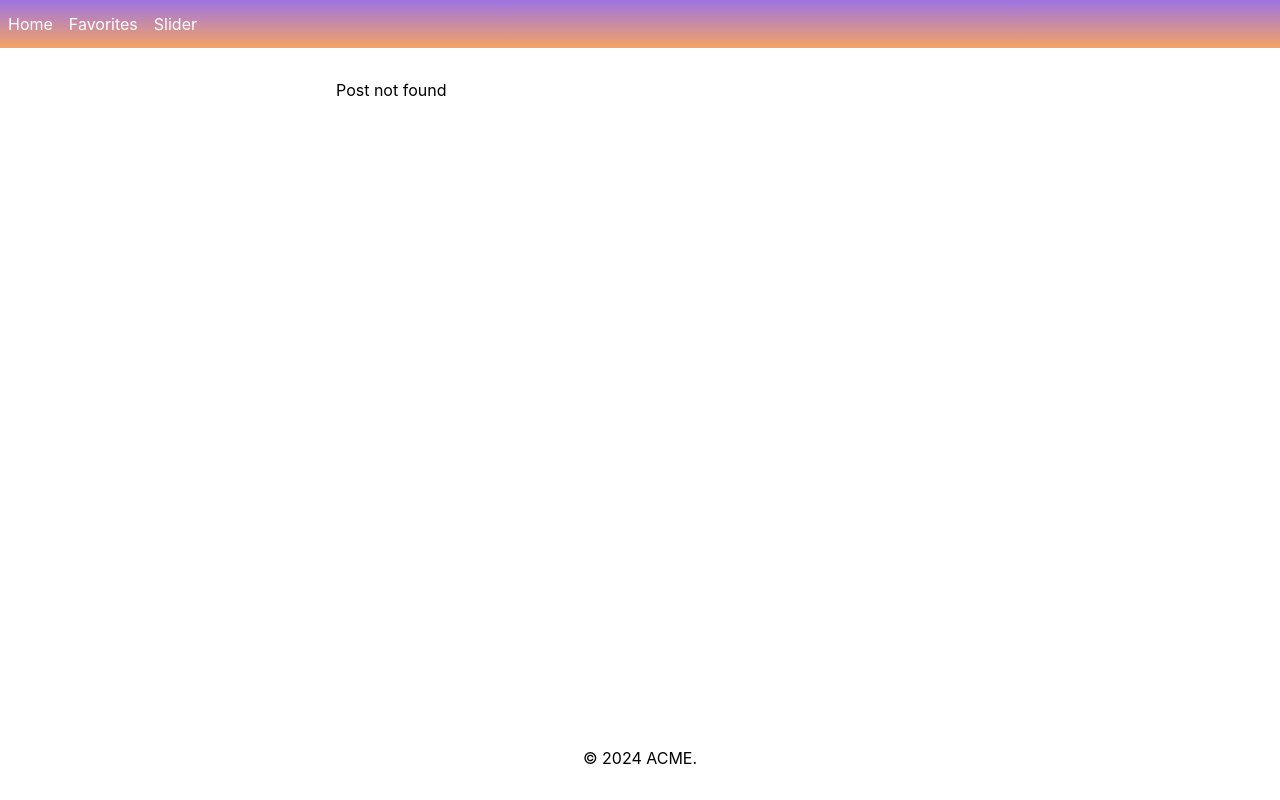
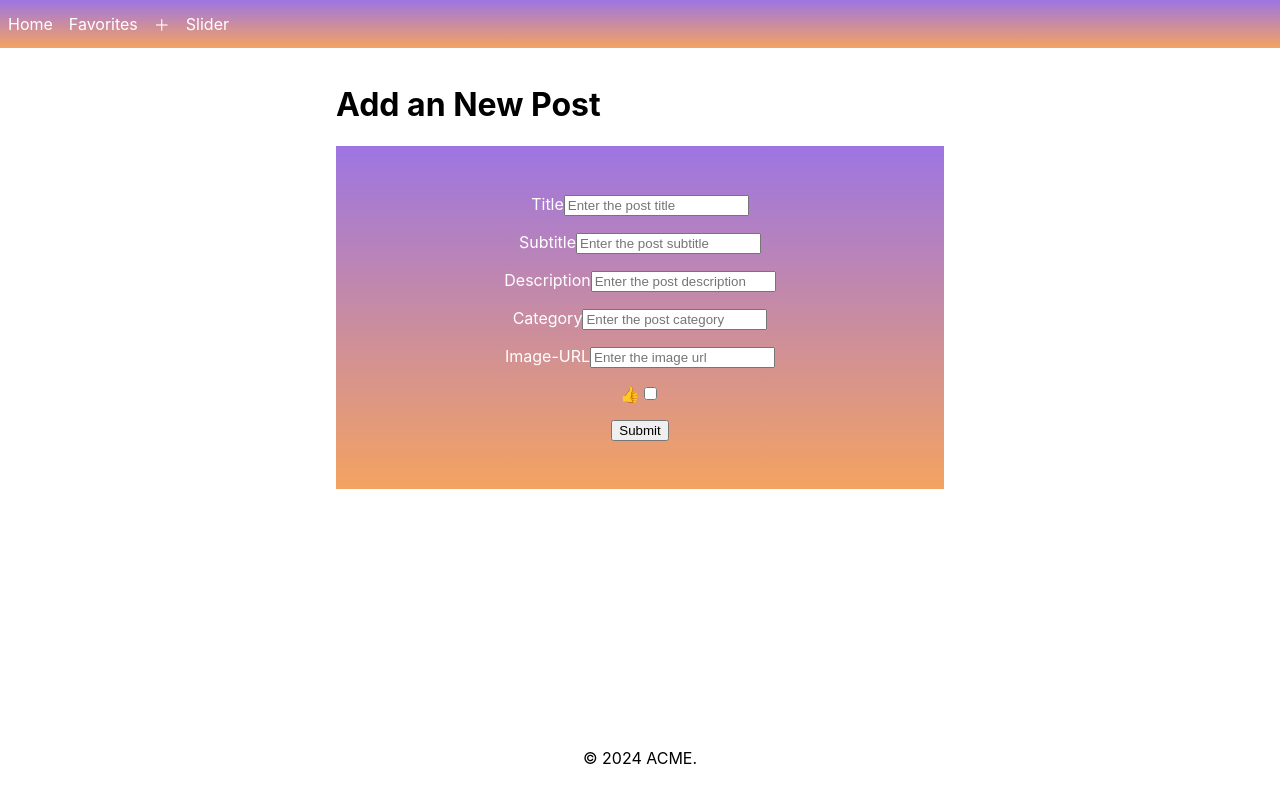
Before and after one commit to NikCrmr/CRUD-Recap-blogposts, a Next.js app: page /posts/new in a window 1280 px wide. Before the commit this address had no page. Built offline with nearby package versions, Linux system fonts and the light colour scheme.

Commit message:
add newPost functionality

```diff
--- /dev/null
+++ b/components/Form.js
@@ -0,0 +1,72 @@
+import styles from "./Form.module.css";
+import { useState } from "react";
+
+export default function Form({ currentPost, onSubmit }) {
+  const [isChecked, setChecked] = useState(currentPost?.isFavorite);
+  function handleSubmit(event) {
+    event.preventDefault();
+    const data = Object.fromEntries(new FormData(event.target));
+    onSubmit(data);
+    console.log("newData", data);
+  }
+
+  return (
+    <>
+      <form onSubmit={handleSubmit} className={styles.form}>
+        <label>
+          Title
+          <input
+            name="title"
+            required
+            placeholder="Enter the post title"
+            defaultValue={currentPost?.title}
+          ></input>
+        </label>
+        <label>
+          Subtitle
+          <input
+            name="subtitle"
+            placeholder="Enter the post subtitle"
+            defaultValue={currentPost?.subtitle}
+          ></input>
+        </label>
+        <label>
+          Description
+          <input
+            name="description"
+            placeholder="Enter the post description"
+            defaultValue={currentPost?.description}
+          ></input>
+        </label>
+        <label>
+          Category
+          <input
+            name="description"
+            placeholder="Enter the post category"
+            defaultValue={currentPost?.category}
+          ></input>
+        </label>
+        <label>
+          Image-URL
+          <input
+            name="Image"
+            placeholder="Enter the image url"
+            defaultValue={currentPost?.image}
+          ></input>
+        </label>
+        <label>
+          👍
+          <input
+            name="Favorite"
+            type="checkbox"
+            checked={isChecked}
+            onChange={() => {
+              setChecked(!isChecked);
+            }}
+          ></input>
+        </label>
+        <button>Submit</button>
+      </form>
+    </>
+  );
+}
--- /dev/null
+++ b/components/Form.module.css
@@ -0,0 +1,11 @@
+.form {
+  display: flex;
+  align-items: center;
+  flex-direction: column;
+  gap: 1rem;
+  height: auto;
+  padding-inline: 3rem;
+  background: linear-gradient(#9d75e2, #f4a361);
+  color: white;
+  padding: 3rem;
+}
--- a/components/Nav.js
+++ b/components/Nav.js
@@ -6,6 +6,8 @@
     <nav className={styles.nav}>
       <Link href="/">Home</Link>
       <Link href="/fav/">Favorites</Link>
+      <Link href="/posts/new">＋</Link>
+
       <Link href="/slider/">Slider</Link>
     </nav>
   );
--- a/pages/_app.js
+++ b/pages/_app.js
@@ -3,6 +3,7 @@
 import Footer from "../components/Footer";
 import data from "../data.json";
 import "../styles/global.css";
+import { nanoid } from "nanoid";
 
 export default function App({ Component, pageProps }) {
   const [blogposts, setBlogposts] = useState(data);
@@ -14,13 +15,25 @@
       )
     );
   }
+
+  function addNewPost(post) {
+    setBlogposts((prev) => [...prev, { ...post, id: nanoid() }]);
+  }
+  function deletePost(id) {
+    console.log("deletePost id", id);
+    // The filter method returns any id that does not match the current one and deletes it like this
+    setBlogposts(blogposts.filter((post) => post.id !== id));
+  }
+
   return (
     <>
       <Nav />
       <main>
         <Component
           toggleFavorites={toggleFavorites}
+          deletePost={deletePost}
           setBlogposts={setBlogposts}
+          addNewPost={addNewPost}
           blogposts={blogposts}
           {...pageProps}
         />
--- a/pages/posts/[id].js
+++ b/pages/posts/[id].js
@@ -2,13 +2,23 @@
 import Image from "next/image";
 import styled from "styled-components";
 import Link from "next/link";
-export default function SingleBlogpost({ blogposts, toggleFavorites }) {
+export default function SingleBlogpost({
+  blogposts,
+  toggleFavorites,
+  deletePost,
+}) {
   const router = useRouter();
   const { id } = router.query;
   const currentPost = blogposts.find((post) => post.id == id);
 
   if (!currentPost) {
     return <p>Post not found</p>;
+  }
+
+  function handleDelete() {
+    console.log("id.js handleDelete router.query.id", router.query.id);
+    deletePost(router.query.id);
+    router.push("/");
   }
   return (
     <div>
@@ -28,6 +38,10 @@
       <StyledButton onClick={() => toggleFavorites(router.query.id)}>
         {currentPost.isFavorite == false ? "Like it😀" : "Unlike👎"}
       </StyledButton>
+      <Link href={`/posts/${id}/edit`}>
+        <StyledButton>📝</StyledButton>
+      </Link>
+      <StyledButton onClick={handleDelete}>𝐗</StyledButton>
       <br />
       <Link href={"../"}>Back</Link>
     </div>
--- /dev/null
+++ b/pages/posts/new.js
@@ -0,0 +1,38 @@
+import Form from "@/components/Form";
+import { useRouter } from "next/router";
+
+export default function NewPost({ addNewPost }) {
+  const router = useRouter();
+
+  async function onSubmit(data) {
+    addNewPost(data);
+    router.push("/");
+  }
+  return (
+    <>
+      <h1>Add an New Post</h1>
+      <Form onSubmit={onSubmit} />
+    </>
+  );
+}
+
+/*
+import Form from "@/components/Form";
+import { useRouter } from "next/router";
+
+export default function NewPage({ addAlbum }) {
+  const router = useRouter();
+
+  async function onSubmit(data) {
+    addAlbum(data);
+    router.push("/");
+  }
+
+  return (
+    <>
+      <h1>New Album</h1>
+      <Form onSubmit={onSubmit} />
+    </>
+  );
+}
+*/
```
Also changed, not shown: pages/index.js (+17 -3 lines), pages/posts/[id]/edit.js (+17 -1 lines), pages/slider/index.js (+11 -0 lines).
